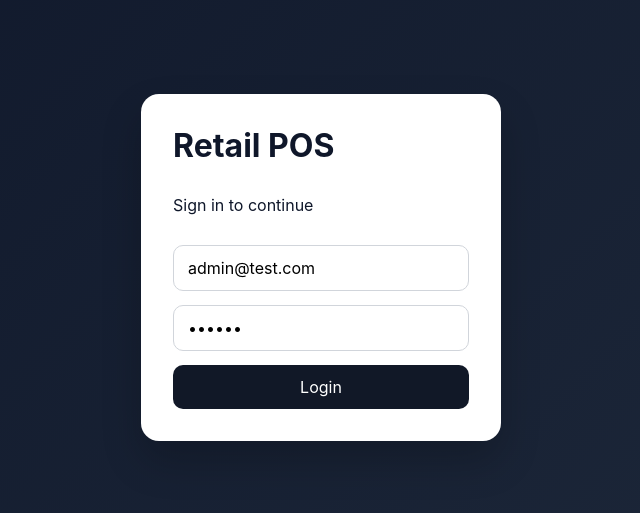
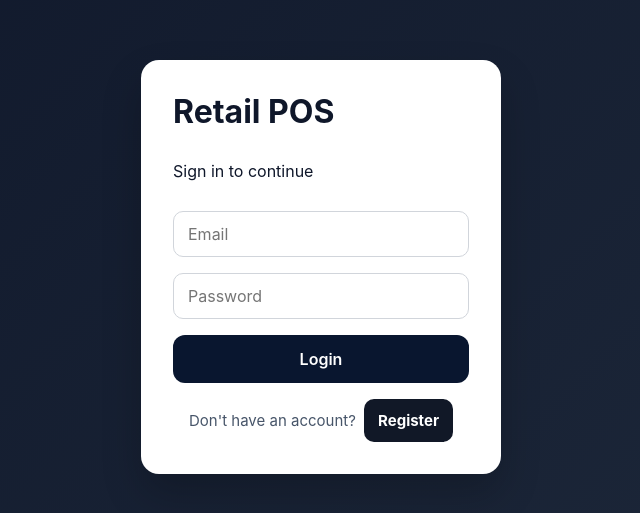
Before and after one commit to baruahbedarshi949-blip/Infotact_project1, a React (Vite) app in the folder retail-pos/frontend/: page / in a window 1280 px wide. Shown: the part 133-646 px from the top of the page, without its empty margins (319-959 px from the left). Built offline with nearby package versions, Linux system fonts and the light colour scheme.

Commit message:
latest commit

```diff
--- a/retail-pos/frontend/src/api/auth.api.js
+++ b/retail-pos/frontend/src/api/auth.api.js
@@ -4,3 +4,8 @@ export const loginUser = async (payload) => {
   const { data } = await client.post("/auth/login", payload);
   return data;
 };
+
+export const registerUser = async (payload) => {
+  const { data } = await client.post("/auth/register", payload);
+  return data;
+};
--- a/retail-pos/frontend/src/components/layout/Sidebar.jsx
+++ b/retail-pos/frontend/src/components/layout/Sidebar.jsx
@@ -4,13 +4,17 @@ import {
   Package,
   ReceiptText,
   LogOut,
+  Boxes,
+  UserPlus,
 } from "lucide-react";
+
 import { NavLink } from "react-router-dom";
 import { useAuth } from "../../context/AuthContext";
-import { Boxes } from "lucide-react";
 
 export default function Sidebar() {
-  const { logout } = useAuth();
+  const { logout, user } = useAuth();
+
+  const role = user?.role;
 
   const navClass = ({ isActive }) =>
     isActive ? "nav-item active" : "nav-item";
@@ -21,29 +25,53 @@ export default function Sidebar() {
         <div className="brand">Retail POS</div>
 
         <nav className="sidebar-nav">
+
+          {(role === "system_admin" ||
+            role === "inventory_manager") && (
             <NavLink to="/dashboard" className={navClass}>
               <LayoutDashboard size={18} />
               <span>Dashboard</span>
             </NavLink>
+          )}
 
+          {(role === "system_admin" ||
+            role === "cashier") && (
             <NavLink to="/pos" className={navClass}>
               <ShoppingCart size={18} />
               <span>POS</span>
             </NavLink>
+          )}
 
+          {(role === "system_admin" ||
+            role === "inventory_manager") && (
             <NavLink to="/products" className={navClass}>
               <Package size={18} />
               <span>Products</span>
             </NavLink>
+          )}
 
+          {(role === "system_admin" ||
+            role === "cashier") && (
             <NavLink to="/orders" className={navClass}>
               <ReceiptText size={18} />
               <span>Orders</span>
             </NavLink>
+          )}
+
+          {(role === "system_admin" ||
+            role === "inventory_manager") && (
             <NavLink to="/inventory/add" className={navClass}>
               <Boxes size={18} />
               <span>Add Stock</span>
             </NavLink>
+          )}
+
+          {role === "system_admin" && (
+            <NavLink to="/register" className={navClass}>
+              <UserPlus size={18} />
+              <span>Register User</span>
+            </NavLink>
+          )}
         </nav>
       </div>
 
--- a/retail-pos/frontend/src/context/AuthContext.jsx
+++ b/retail-pos/frontend/src/context/AuthContext.jsx
@@ -13,10 +13,13 @@ export function AuthProvider({ children }) {
 
   const login = async (email, password) => {
     const data = await loginUser({ email, password });
+
     localStorage.setItem("token", data.token);
-    localStorage.setItem("user", JSON.stringify(data.user || {}));
+    localStorage.setItem("user", JSON.stringify(data.user));
+
     setToken(data.token);
-    setUser(data.user || {});
+    setUser(data.user);
+
     return data;
   };
 
@@ -25,6 +28,7 @@ export function AuthProvider({ children }) {
     localStorage.removeItem("user");
     setToken("");
     setUser(null);
+    window.location.href = "/";
   };
 
   const value = useMemo(() => ({ user, token, login, logout }), [user, token]);
--- a/retail-pos/frontend/src/pages/LoginPage.jsx
+++ b/retail-pos/frontend/src/pages/LoginPage.jsx
@@ -1,25 +1,47 @@
 import { useState } from "react";
 import { useNavigate } from "react-router-dom";
+import { registerUser } from "../api/auth.api";
 import { useAuth } from "../context/AuthContext";
+
+const initialRegisterForm = {
+  name: "",
+  email: "",
+  password: "",
+  role: "cashier",
+};
 
 export default function LoginPage() {
   const { login } = useAuth();
   const navigate = useNavigate();
 
-  const [form, setForm] = useState({
-    email: "admin@test.com",
-    password: "123456",
+  const [mode, setMode] = useState("login");
+
+  const [loginForm, setLoginForm] = useState({
+    email: "",
+    password: "",
   });
+
+  const [registerForm, setRegisterForm] = useState(initialRegisterForm);
+
   const [loading, setLoading] = useState(false);
   const [error, setError] = useState("");
 
-  const submit = async (e) => {
+  const handleLogin = async (e) => {
     e.preventDefault();
+
     try {
       setLoading(true);
       setError("");
-      await login(form.email, form.password);
+
+      const data = await login(loginForm.email, loginForm.password);
+
+      const role = data?.user?.role;
+
+      if (role === "cashier") {
         navigate("/pos");
+      } else {
+        navigate("/dashboard");
+      }
     } catch (err) {
       setError(err?.response?.data?.message || "Login failed");
     } finally {
@@ -27,23 +49,61 @@ export default function LoginPage() {
     }
   };
 
+  const handleRegister = async (e) => {
+    e.preventDefault();
+
+    try {
+      setLoading(true);
+      setError("");
+
+      await registerUser(registerForm);
+
+      alert("Registration successful. Please login.");
+
+      setLoginForm({
+        email: registerForm.email,
+        password: "",
+      });
+
+      setRegisterForm(initialRegisterForm);
+      setMode("login");
+    } catch (err) {
+      setError(err?.response?.data?.message || "Registration failed");
+    } finally {
+      setLoading(false);
+    }
+  };
+
   return (
     <div className="login-page">
-      <form className="login-card" onSubmit={submit}>
+      <div className="login-card">
         <h1>Retail POS</h1>
-        <p>Sign in to continue</p>
+        <p>
+          {mode === "login"
+            ? "Sign in to continue"
+            : "Create a role-based account"}
+        </p>
 
+        {mode === "login" ? (
+          <form className="auth-form" onSubmit={handleLogin}>
             <input
               type="email"
               placeholder="Email"
-          value={form.email}
-          onChange={(e) => setForm((p) => ({ ...p, email: e.target.value }))}
+              value={loginForm.email}
+              onChange={(e) =>
+                setLoginForm((p) => ({ ...p, email: e.target.value }))
+              }
+              required
             />
+
             <input
               type="password"
               placeholder="Password"
-          value={form.password}
-          onChange={(e) => setForm((p) => ({ ...p, password: e.target.value }))}
+              value={loginForm.password}
+              onChange={(e) =>
+                setLoginForm((p) => ({ ...p, password: e.target.value }))
+              }
+              required
             />
 
             {error && <div className="error-text">{error}</div>}
@@ -51,7 +111,85 @@ export default function LoginPage() {
             <button type="submit" disabled={loading}>
               {loading ? "Signing in..." : "Login"}
             </button>
+
+            <div className="auth-switch">
+              Don&apos;t have an account?{" "}
+              <button
+                type="button"
+                onClick={() => {
+                  setError("");
+                  setMode("register");
+                }}
+              >
+                Register
+              </button>
+            </div>
           </form>
+        ) : (
+          <form className="auth-form" onSubmit={handleRegister}>
+            <input
+              type="text"
+              placeholder="Full Name"
+              value={registerForm.name}
+              onChange={(e) =>
+                setRegisterForm((p) => ({ ...p, name: e.target.value }))
+              }
+              required
+            />
+
+            <input
+              type="email"
+              placeholder="Email"
+              value={registerForm.email}
+              onChange={(e) =>
+                setRegisterForm((p) => ({ ...p, email: e.target.value }))
+              }
+              required
+            />
+
+            <input
+              type="password"
+              placeholder="Password"
+              value={registerForm.password}
+              onChange={(e) =>
+                setRegisterForm((p) => ({ ...p, password: e.target.value }))
+              }
+              required
+            />
+
+            <select
+              value={registerForm.role}
+              onChange={(e) =>
+                setRegisterForm((p) => ({ ...p, role: e.target.value }))
+              }
+              required
+            >
+              <option value="cashier">Store Cashier</option>
+              <option value="inventory_manager">Inventory Manager</option>
+              <option value="system_admin">System Administrator</option>
+            </select>
+
+            {error && <div className="error-text">{error}</div>}
+
+            <button type="submit" disabled={loading}>
+              {loading ? "Registering..." : "Register"}
+            </button>
+
+            <div className="auth-switch">
+              Already have an account?{" "}
+              <button
+                type="button"
+                onClick={() => {
+                  setError("");
+                  setMode("login");
+                }}
+              >
+                Login
+              </button>
+            </div>
+          </form>
+        )}
+      </div>
     </div>
   );
 }
--- a/retail-pos/frontend/src/styles/app.css
+++ b/retail-pos/frontend/src/styles/app.css
@@ -23,3 +23,61 @@ a {
   color: #64748b;
   font-size: 14px;
 }
+.auth-form {
+  display: flex;
+  flex-direction: column;
+  gap: 16px;
+}
+
+.auth-form input,
+.auth-form select {
+  width: 100%;
+  padding: 14px;
+  border-radius: 12px;
+  border: 1px solid #d1d5db;
+  font-size: 16px;
+  outline: none;
+  box-sizing: border-box;
+}
+
+.auth-form button[type="submit"] {
+  width: 100%;
+  padding: 14px;
+  border: none;
+  border-radius: 12px;
+  background: #09162f;
+  color: white;
+  font-size: 16px;
+  font-weight: 600;
+  cursor: pointer;
+  transition: 0.2s;
+}
+
+.auth-form button[type="submit"]:hover {
+  opacity: 0.9;
+}
+
+.auth-switch {
+  text-align: center;
+  font-size: 15px;
+  color: #475569;
+}
+
+.auth-switch button {
+  background: transparent;
+  border: none;
+  color: #2563eb;
+  font-weight: 700;
+  cursor: pointer;
+  padding: 0;
+  margin-left: 4px;
+}
+
+.login-card {
+  width: 100%;
+  max-width: 440px;
+  background: white;
+  padding: 40px;
+  border-radius: 24px;
+  box-sizing: border-box;
+}
```
Also changed, not shown: retail-pos/frontend/src/App.css (line endings or trailing spaces). Lines whose indentation alone changed are shown as unchanged.
